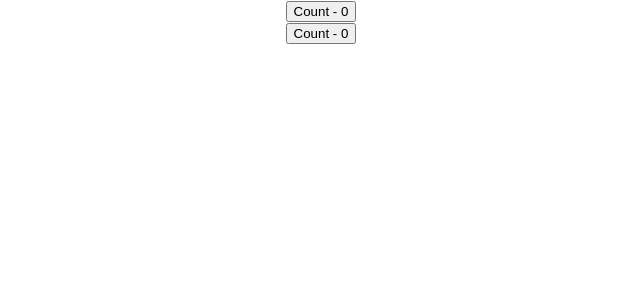
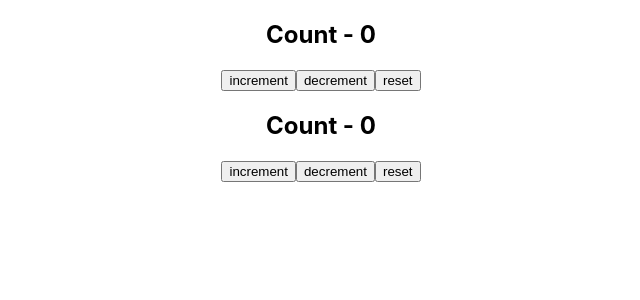
Before and after one commit to ReactJS-Avenger/try-react, a React (Create React App) app: page / in a window 1280 px wide. Shown: the top 300 px of the page, without its empty margins (319-959 px from the left). Built offline with nearby package versions, Linux system fonts and the light colour scheme.

Commit message:
counter example we are duplicating code

```diff
--- a/src/App.js
+++ b/src/App.js
@@ -25,6 +25,8 @@
 import HookTimer from './components/useRefExample/HookTimer';
 import DocTitleOne from './components/CustomHookExample/DocTitleOne';
 import DocTitleTwo from './components/CustomHookExample/DocTitleTwo';
+import CounterHookOne from './components/CustomHookExample/CounterHookOne';
+import CounterHookTwo from './components/CustomHookExample/CounterHookTwo';
 
 export const userContext = React.createContext();
 export const channelContext = React.createContext();
@@ -58,8 +60,10 @@
       {/* <FocusInput /> */}
       {/* <ClassTimer/> */}
       {/* <HookTimer/> */}
-      <DocTitleOne/>
-      <DocTitleTwo/>
+      {/* <DocTitleOne/>
+      <DocTitleTwo/> */}
+      <CounterHookOne/>
+      <CounterHookTwo/>
     </div>
   );
 }
--- /dev/null
+++ b/src/components/CustomHookExample/CounterHookOne.js
@@ -0,0 +1,28 @@
+import React, { useState } from "react";
+
+const CounterHookOne = () => {
+    const [count, setCount] = useState(0);
+
+    const increment = () => {
+        setCount(prevCount => prevCount + 1)
+    }
+
+    const decrement = () => {
+        setCount(prevCount => prevCount - 1)
+    }
+
+    const reset = () => {
+        setCount(0)
+    }
+
+    return (
+        <div>
+            <h2>Count - {count}</h2>
+            <button onClick={increment}>increment</button>
+            <button onClick={decrement}>decrement</button>
+            <button onClick={reset}>reset</button>
+        </div>
+    )
+
+}
+export default CounterHookOne;
--- /dev/null
+++ b/src/components/CustomHookExample/CounterHookTwo.js
@@ -0,0 +1,28 @@
+import React, { useState } from "react";
+
+const CounterHookTwo = () => {
+    const [count, setCount] = useState(0);
+
+    const increment = () => {
+        setCount(prevCount => prevCount + 1)
+    }
+
+    const decrement = () => {
+        setCount(prevCount => prevCount - 1)
+    }
+
+    const reset = () => {
+        setCount(0)
+    }
+
+    return (
+        <div>
+            <h2>Count - {count}</h2>
+            <button onClick={increment}>increment</button>
+            <button onClick={decrement}>decrement</button>
+            <button onClick={reset}>reset</button>
+        </div>
+    )
+
+}
+export default CounterHookTwo;
```
